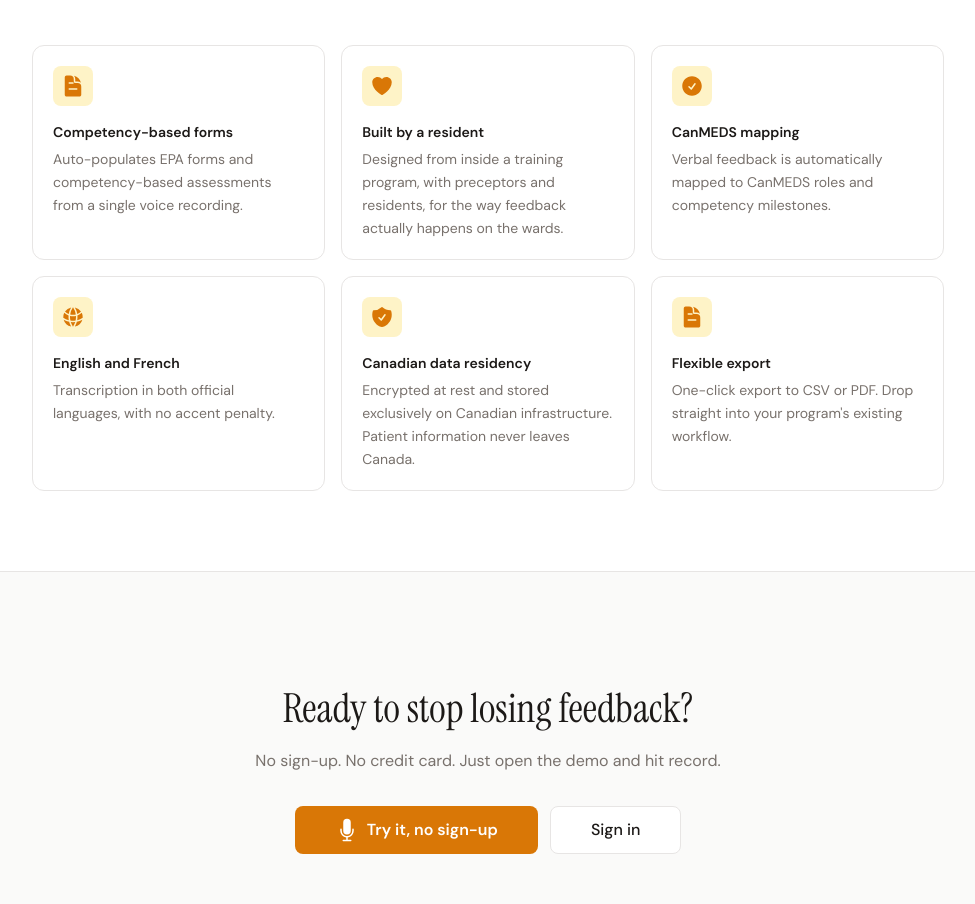
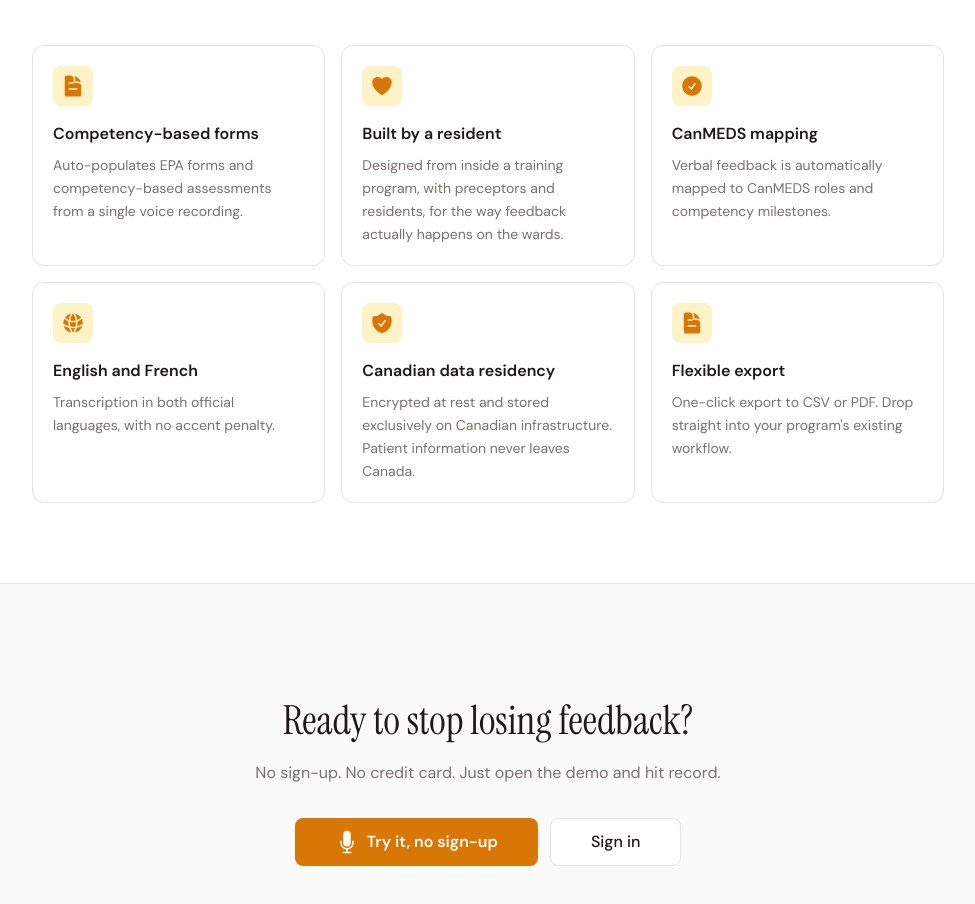
Before and after one commit to rsingla92/medfeedbackscribe, a Next.js app in the folder app/: page / in a window 1280 px wide. Shown: the part 2147-3051 px from the top of the page, without its empty margins (152-1127 px from the left). Built offline with nearby package versions, Linux system fonts and the light colour scheme; no server answers.

Commit message:
style(design): FINDING-001 — unify feature H3 size with step H3 (14 → 16px)

```diff
--- a/app/src/app/_landing/content.tsx
+++ b/app/src/app/_landing/content.tsx
@@ -712,10 +712,10 @@ export function LandingContent({
                   >
                     {feature.icon}
                   </div>
-                  <h3 className="mt-4 text-sm font-semibold text-foreground">
+                  <h3 className="mt-4 text-base font-semibold text-foreground">
                     {feature.title}
                   </h3>
-                  <p className="mt-1.5 text-sm leading-relaxed text-muted">
+                  <p className="mt-2 text-sm leading-relaxed text-muted">
                     {feature.body}
                   </p>
                 </li>
```
